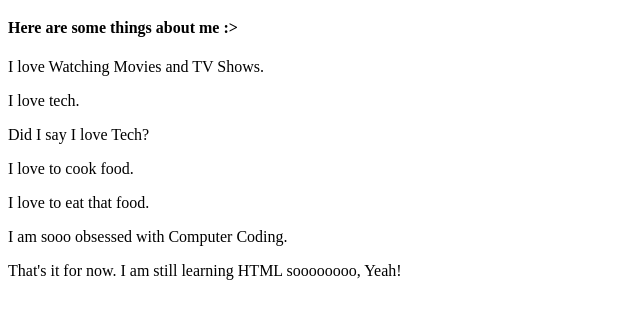
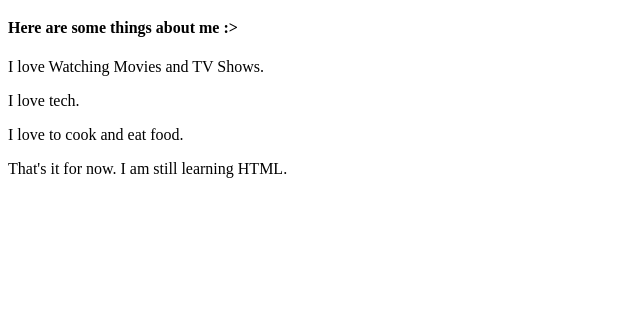
Before and after one commit to Huzzu-BCMW/Huzzu-BCMW-website, a plain HTML site: page index.html in a window 1280 px wide. Shown: the part 61-380 px from the top of the page, without its empty margins (0-640 px from the left). Drawn offline with Linux system fonts and the light colour scheme.

Commit message:
Update index.html

```diff
--- a/index.html
+++ b/index.html
@@ -11,10 +11,7 @@
   <h4>Here are some things about me :> </h4>
   <p>I love Watching Movies and TV Shows.</p>
   <p>I love tech.</p>
-  <p>Did I say I love Tech?</p>
-  <p>I love to cook food.</p>
-  <p>I love to eat that food.</p>
-  <p>I am sooo obsessed with Computer Coding.</>
-  <p>That's it for now. I am still learning HTML soooooooo, Yeah!</>
+  <p>I love to cook and eat food.</p>
+  <p>That's it for now. I am still learning HTML.</>
 </body>
 </html>
```
